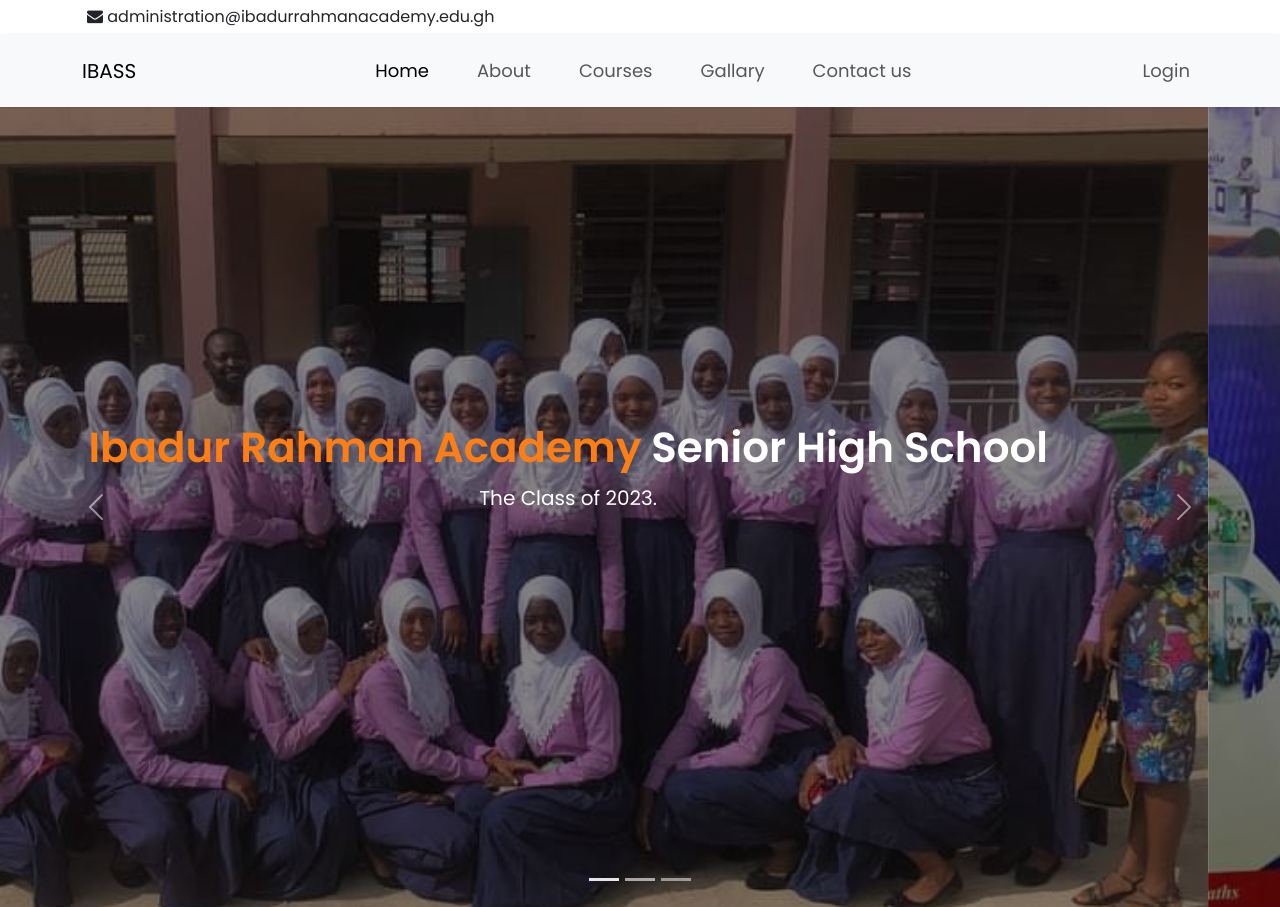
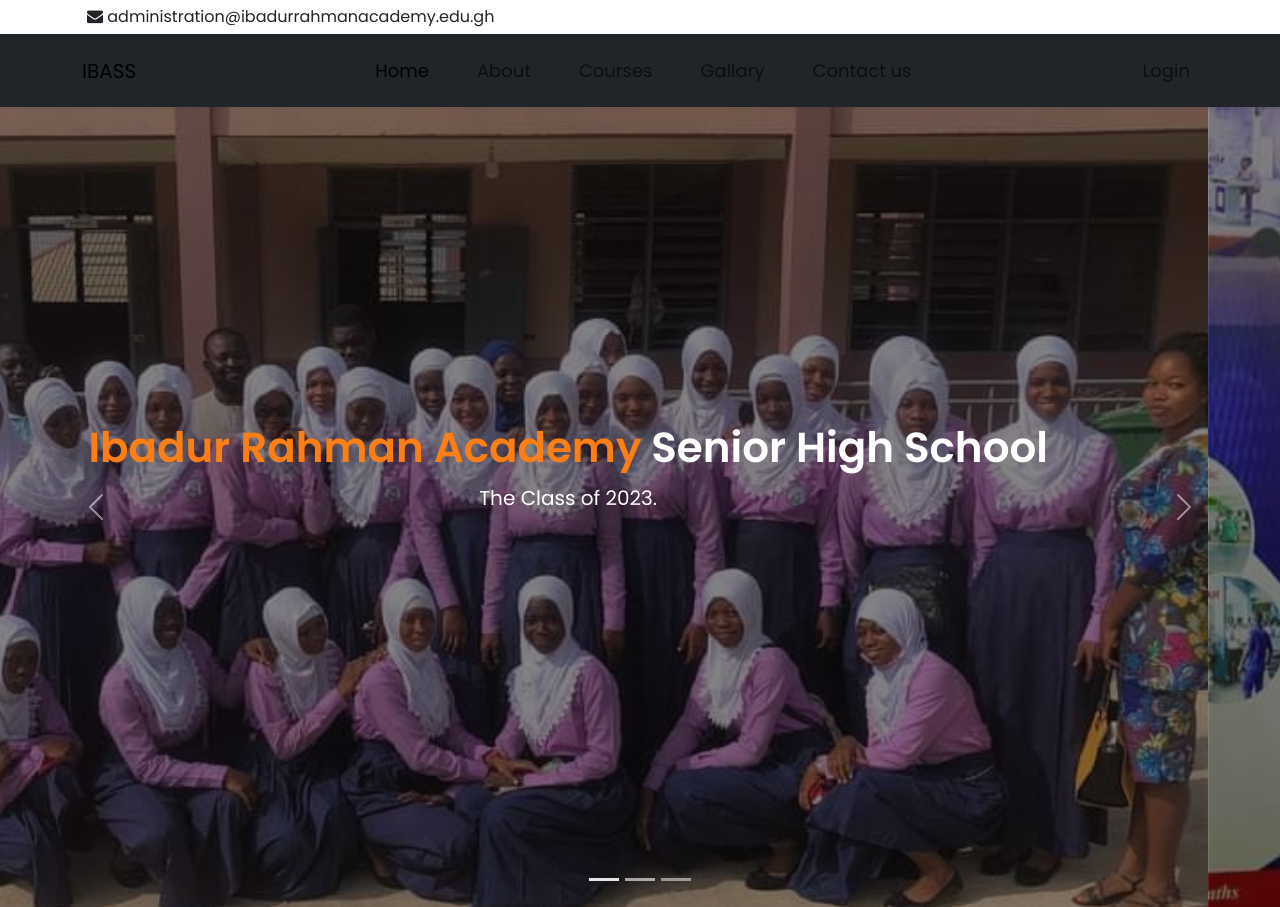
Before and after one commit to ibadurrahmanacademy/ibass, a plain HTML site: page index.html in a window 1280 px wide. Shown: the top 907 px of the page. Drawn offline with nearby package versions, Linux system fonts and the light colour scheme.

Commit message:
Update index.html

```diff
--- a/index.html
+++ b/index.html
@@ -73,7 +73,7 @@
     <!---topbar ends-->
 
     <!--Navbar Start--->
-    <nav class="navbar navbar-expand-lg  sticky-top navbar-light bg-light">
+    <nav class="navbar navbar-expand-lg  sticky-top navbar-light bg-dark">
         <div class="container">
             <a class="navbar-brand" href="#">IBASS</a>
             <button class="navbar-toggler" type="button" data-bs-toggle="collapse"
```
